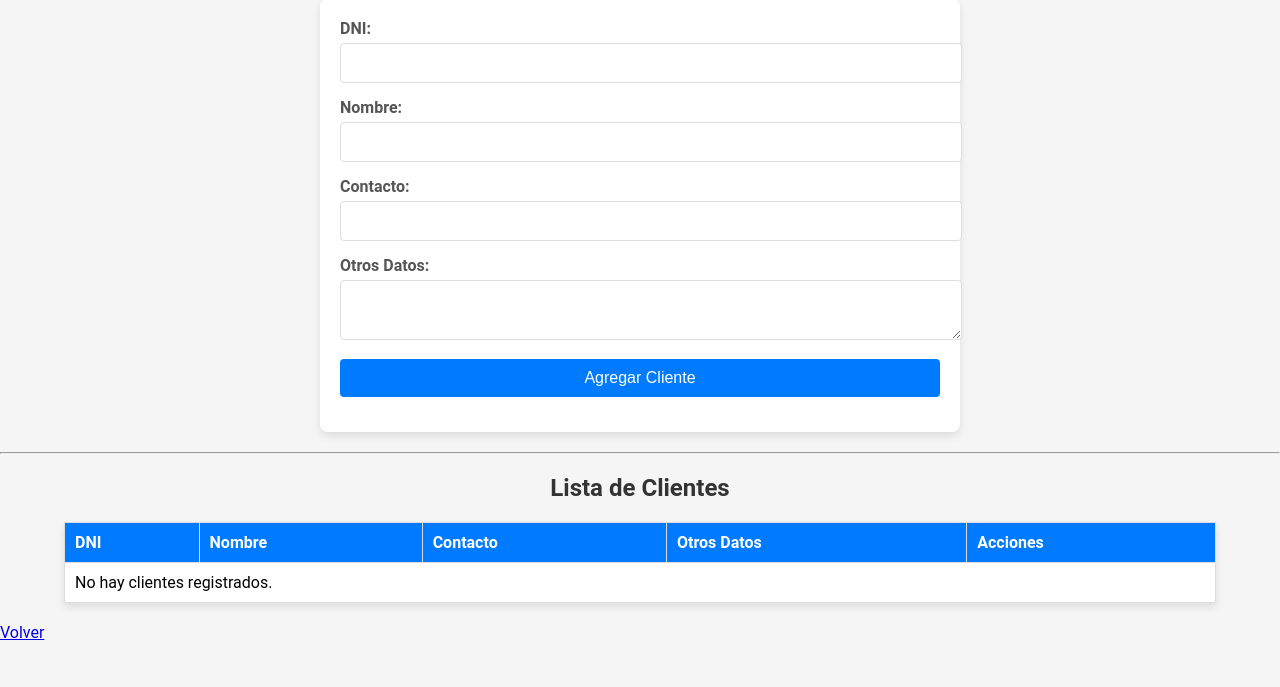
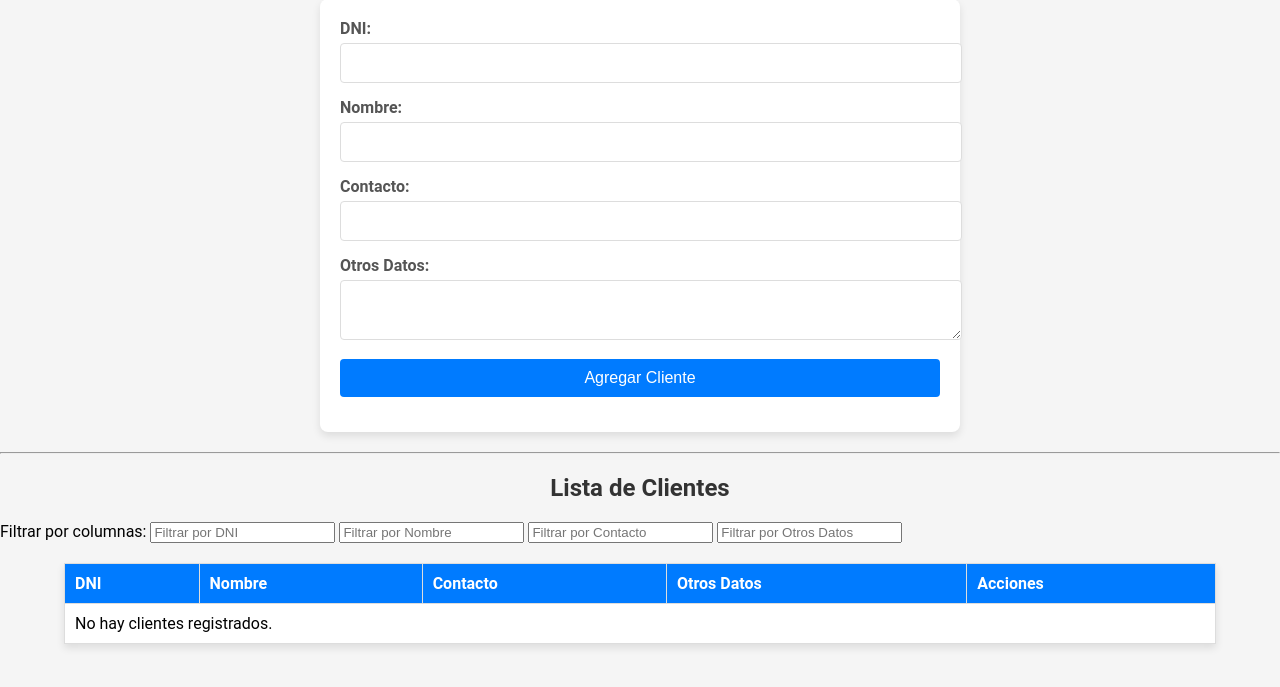
Before and after one commit to gcrysuk/Proyecto_abogados, a PHP site: page /views/clientes.php in a window 1280 px wide. Shown: the part 82-769 px from the top of the page. Run offline with PHP 8.4, Linux system fonts and the light colour scheme; data that the repository does not hold is empty.

Commit message:
version9

```diff
--- a/views/clientes.php
+++ b/views/clientes.php
@@ -4,22 +4,19 @@ include_once '../database/conexion.php';
 ?>
 <!DOCTYPE html>
 <html lang="es">
+
 <head>
     <meta charset="UTF-8">
     <meta name="viewport" content="width=device-width, initial-scale=1.0">
     <title>Gestión de Clientes</title>
     <link rel="stylesheet" href="../css/estilos.css">
 </head>
+
 <body>
     <h1>Gestión de Clientes</h1>
 
-    <?php
-    // Obtener la página de regreso
-    $return_page = isset($_GET['return']) ? $_GET['return'] : 'clientes.php';
-    ?>
-
     <!-- Formulario para agregar un cliente -->
-    <form action="clientes.php?return=<?php echo htmlspecialchars($return_page); ?>" method="POST">
+    <form action="clientes.php" method="POST">
         <label for="dni">DNI:</label>
         <input type="text" id="dni" name="dni" required>
 
@@ -37,9 +34,17 @@ include_once '../database/conexion.php';
 
     <hr>
 
-    <!-- Lista de clientes -->
+    <!-- Filtros para la tabla -->
     <h2>Lista de Clientes</h2>
-    <table border="1">
+    <div style="margin-bottom: 15px;">
+        <label>Filtrar por columnas:</label>
+        <input type="text" id="filterDNI" placeholder="Filtrar por DNI" oninput="filterTable(0)">
+        <input type="text" id="filterNombre" placeholder="Filtrar por Nombre" oninput="filterTable(1)">
+        <input type="text" id="filterContacto" placeholder="Filtrar por Contacto" oninput="filterTable(2)">
+        <input type="text" id="filterOtrosDatos" placeholder="Filtrar por Otros Datos" oninput="filterTable(3)">
+    </div>
+
+    <table border="1" id="clientesTable">
         <thead>
             <tr>
                 <th>DNI</th>
@@ -75,6 +80,23 @@ include_once '../database/conexion.php';
         </tbody>
     </table>
 
+    <script>
+        function filterTable(columnIndex) {
+            const input = document.querySelectorAll('input')[columnIndex].value.toLowerCase();
+            const table = document.getElementById('clientesTable');
+            const rows = table.querySelectorAll('tbody tr');
+
+            rows.forEach(row => {
+                const cell = row.cells[columnIndex];
+                if (cell && cell.textContent.toLowerCase().includes(input)) {
+                    row.style.display = '';
+                } else {
+                    row.style.display = 'none';
+                }
+            });
+        }
+    </script>
+
     <?php
     // Procesar formulario de agregar cliente
     if (isset($_POST['agregar'])) {
@@ -87,14 +109,12 @@ include_once '../database/conexion.php';
 
         if ($conn->query($sql) === TRUE) {
             echo "<p>Cliente agregado con éxito.</p>";
-            header("Location: " . htmlspecialchars($return_page));
-            exit;
+            header("Refresh:0"); // Recargar la página
         } else {
             echo "<p>Error al agregar cliente: " . $conn->error . "</p>";
         }
     }
     ?>
+</body>
 
-    <a href="<?php echo htmlspecialchars($return_page); ?>">Volver</a>
-</body>
 </html>
```
